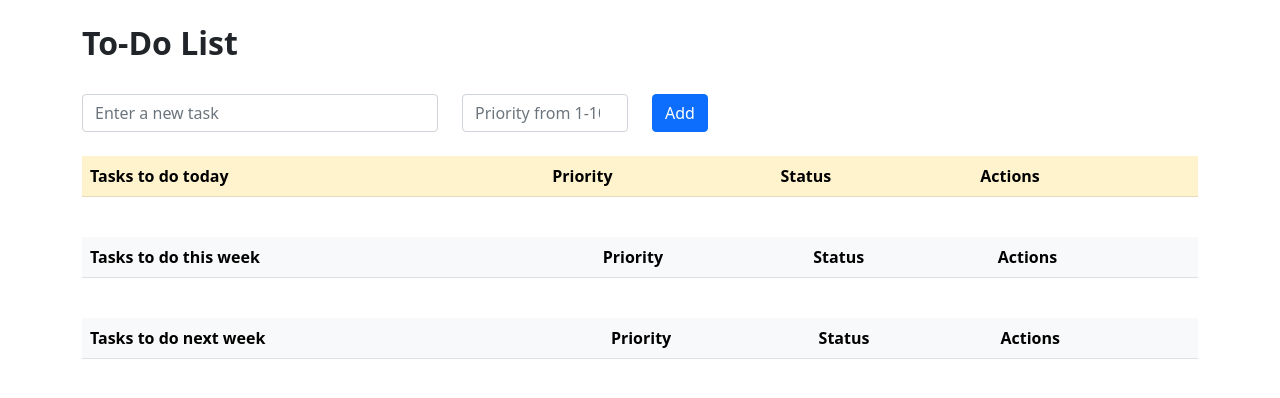
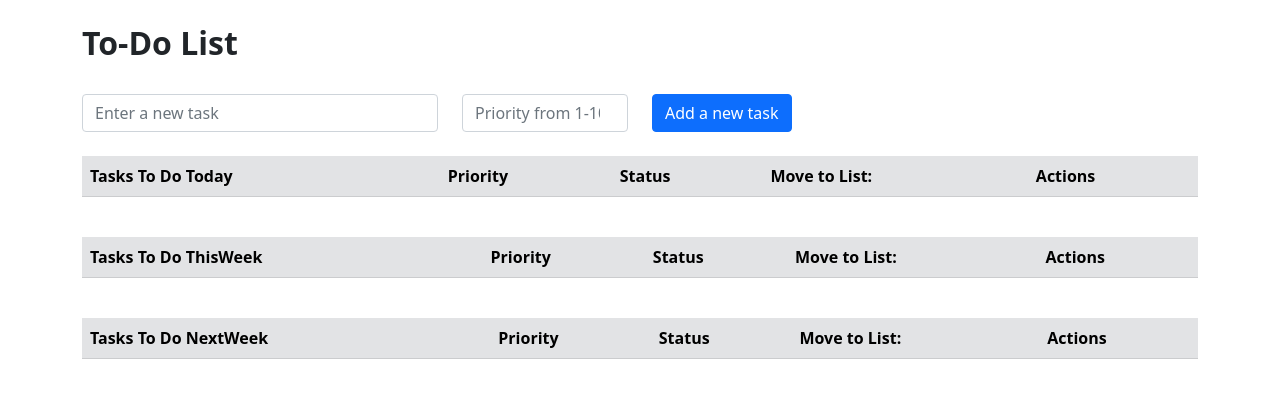
Before and after one commit to AsiaKot/ToDoApp, a Flask app: page / in a window 1280 px wide. Shown: the top 398 px of the page. Run offline with Flask 2, Linux system fonts and the light colour scheme; tables that the repository leaves empty hold one stand-in row (values such as "Sample post"); lists and menus that the app fills with data are empty.

Commit message:
reorganizing index.html template - move tb code to table.html

```diff
--- a/app/templates/index.html
+++ b/app/templates/index.html
@@ -8,8 +8,10 @@
     <meta charset="UTF-8">
     <title>To Do List</title>
 </head>
+
+<br>
+
 <body>
-<br>
     <div class="container">
         <div class="row justify-content-start">
             <div class="col">
@@ -18,7 +20,7 @@
             </div>
         </div>
 
-    <!Adding new task!>
+    <!Adding a new task!>
     <form action="/add" method="POST">
         <div class="row align-items-center">
             <div class="col-4">
@@ -28,177 +30,30 @@
                 <input class="form-control" name="priority" placeholder="Priority from 1-10" type="number"
                        min="1" max="10" required>
             </div>
-            <div class="col-1">
-                <button class="btn btn-primary" type="submit">Add</button>
+            <div class="col-3">
+                <button class="btn btn-primary" type="submit">Add a new task</button>
             </div>
-            <div class="col-5"></div>
+            <div class="col-3"></div>
         </div>
     </form>
 
     <br>
 
     <!Table: Tasks for today!>
-    <div class="row justify-content-center">
-        <div class="col">
-
-            <table class="table">
-                <thead>
-                <tr class="table-warning">
-                    <th scope="col">Tasks to do today</th>
-                    <th scope="col">Priority</th>
-                    <th scope="col">Status</th>
-                    <th scope="col">Actions</th>
-                </tr>
-                </thead>
-
-                <tbody>
-                {% for todo in todo_list %}
-
-                {% if todo.when == 'Today' %}
-                    {% if todo.complete == False %}
-
-                        <tr class="table-warning">
-
-                            <td>{{ todo.title }}</td>
-                            <td>{{ todo.priority }}</td>
-                            <td><span class="badge bg-warning text-dark">To do</span></td>
-
-                    {% else %}
-
-                            <tr class="table-success">
-
-                            <td><del>{{ todo.title }}</del></td>
-                            <td>{{ todo.priority }}</td>
-                            <td><span class="badge bg-success">Done!</span></td>
-
-                    {% endif%}
-
-                            <td>
-                                <a class="btn btn-success" href="/update/{{ todo.id_task }}">✓</a>
-                                <a class="btn btn-primary" href="/move/ThisWeek/{{ todo.id_task }}">↓</a>
-                                <a class="btn btn-primary" href="/move/NextWeek/{{ todo.id_task }}">↓↓</a>
-                                <a class="btn btn-danger" href="/delete/{{ todo.id_task }}">✗</a>
-                            </td>
-
-                    {% endif %}
-
-                        </tr>
-
-                {% endfor %}
-
-                </tbody>
-            </table>
-        </div>
-    </div>
+        {% set set_when = 'Today' %}
+            {% include "table.html" %}
 
     <br>
 
     <!Table: Tasks for this week!>
-    <div class="row justify-content-center">
-        <div class="col">
-
-            <table class="table">
-                <thead>
-                <tr class="table-light">
-                    <th scope="col">Tasks to do this week</th>
-                    <th scope="col">Priority</th>
-                    <th scope="col">Status</th>
-                    <th scope="col">Actions</th>
-                </tr>
-                </thead>
-
-                <tbody>
-                {% for todo in todo_list %}
-
-                    {% if todo.when == 'ThisWeek' %}
-                        {% if todo.complete == False %}
-                        <tr class="table-light">
-
-                            <td>{{ todo.title }}</td>
-                            <td>{{ todo.priority }}</td>
-                            <td><span class="badge bg-warning text-dark">To do</span></td>
-
-                    {% else %}
-
-                            <tr class="table-success">
-
-                            <td><del>{{ todo.title }}</del></td>
-                            <td>{{ todo.priority }}</td>
-                            <td><span class="badge bg-success">Done!</span></td>
-
-                    {% endif %}
-
-                            <td>
-                                <a class="btn btn-success" href="/update/{{ todo.id_task }}">✓</a>
-                                <a class="btn btn-primary" href="/move/Today/{{ todo.id_task }}">↑</a>
-                                <a class="btn btn-primary" href="/move/NextWeek/{{ todo.id_task }}">↓</a>
-                                <a class="btn btn-danger" href="/delete/{{ todo.id_task }}">✗</a>
-                            </td>
-
-                    {% endif %}
-
-                        </tr>
-
-                {% endfor %}
-
-                </tbody>
-            </table>
-        </div>
-    </div>
+        {% set set_when = 'ThisWeek' %}
+            {% include "table.html" %}
 
     <br>
 
     <!Table: Tasks for next week!>
-    <div class="row justify-content-center">
-        <div class="col">
+        {% set set_when = 'NextWeek' %}
+            {% include "table.html" %}
 
-            <table class="table">
-                <thead>
-                <tr class="table-light">
-                    <th scope="col">Tasks to do next week</th>
-                    <th scope="col">Priority</th>
-                    <th scope="col">Status</th>
-                    <th scope="col">Actions</th>
-                </tr>
-                </thead>
-
-                <tbody>
-                {% for todo in todo_list %}
-
-                    {% if todo.when == 'NextWeek' %}
-                        {% if todo.complete == False %}
-                        <tr class="table-light">
-
-                            <td>{{ todo.title }}</td>
-                            <td>{{ todo.priority }}</td>
-                            <td><span class="badge bg-warning text-dark">To do</span></td>
-
-                    {% else %}
-
-                            <tr class="table-success">
-
-                            <td><del>{{ todo.title }}</del></td>
-                            <td>{{ todo.priority }}</td>
-                            <td><span class="badge bg-success">Done!</span></td>
-
-                    {% endif %}
-
-                            <td>
-                                <a class="btn btn-success" href="/update/{{ todo.id_task }}">✓</a>
-                                <a class="btn btn-primary" href="/move/ThisWeek/{{ todo.id_task }}">↑</a>
-                                <a class="btn btn-primary" href="/move/Today/{{ todo.id_task }}">↑↑</a>
-                                <a class="btn btn-danger" href="/delete/{{ todo.id_task }}">✗</a>
-                            </td>
-
-                    {% endif %}
-
-                        </tr>
-
-                {% endfor %}
-
-                </tbody>
-            </table>
-        </div>
-    </div>
 </body>
 </html>
--- /dev/null
+++ b/app/templates/table.html
@@ -0,0 +1,90 @@
+<! Table !>
+
+    <div class="row justify-content-center">
+        <div class="col">
+
+            <table class="table">
+                <thead>
+                <tr class="table-secondary">
+                    <th scope="col">Tasks To Do {{ set_when }}</th>
+                    <th scope="col">Priority</th>
+                    <th scope="col">Status</th>
+                    <th scope="col">Move to List:</th>
+                    <th scope="col">Actions</th>
+                </tr>
+                </thead>
+
+                <tbody>
+
+            {% for todo in todo_list|sort(reverse=true, attribute='priority') %}
+
+                {% if todo.when == set_when %}
+
+                    {% if todo.complete == False %}
+
+                        <tr class="table-light">
+
+                        <! Task to do / Priority !>
+                            {% if todo.priority >= 8 %}
+                                <td><strong>{{ todo.title }}</strong></td>
+                                <td><strong>{{ todo.priority }}</strong></td>
+                            {% else %}
+                                <td>{{ todo.title }}</td>
+                                <td>{{ todo.priority }}</td>
+                            {% endif %}
+                            <td><span class="badge bg-warning text-dark">To do</span></td>
+
+                    {% else %}
+
+                        <tr class="table-success">
+
+                            <td><del>{{ todo.title }}</del></td>
+                            <td><del>{{ todo.priority }}</del></td>
+                            <td><span class="badge bg-success">Done!</span></td>
+
+                    {% endif %}
+
+                            <! Move to List !>
+                            {% if set_when == 'Today' %}
+                            <td>
+                                <a class="btn btn-outline-primary btn-sm"
+                                   href="/move/ThisWeek/{{ todo.id_task }}">ThisWeek</a>
+                                <a class="btn btn-outline-primary btn-sm"
+                                   href="/move/NextWeek/{{ todo.id_task }}">NextWeek</a>
+                            </td>
+
+
+                            {% elif set_when == 'ThisWeek' %}
+                            <td>
+                                <a class="btn btn-outline-primary btn-sm"
+                                   href="/move/Today/{{ todo.id_task }}">Today</a>
+                                <a class="btn btn-outline-primary btn-sm"
+                                   href="/move/NextWeek/{{ todo.id_task }}">NextWeek</a>
+                            </td>
+
+                            {% elif set_when == 'NextWeek' %}
+                            <td>
+                                <a class="btn btn-outline-primary btn-sm"
+                                   href="/move/Today/{{ todo.id_task }}">Today</a>
+                                <a class="btn btn-outline-primary btn-sm"
+                                   href="/move/ThisWeek/{{ todo.id_task }}">ThisWeek</a>
+                            </td>
+                            {% endif %}
+
+
+                            <! Actions !>
+                            <td>
+                                <a class="btn btn-success" href="/update/{{ todo.id_task }}">✓</a>
+                                <a class="btn btn-danger" href="/delete/{{ todo.id_task }}">✗</a>
+                            </td>
+
+                {% endif %}
+
+                        </tr>
+
+            {% endfor %}
+
+                </tbody>
+            </table>
+        </div>
+    </div>
```
Lines whose indentation alone changed are shown as unchanged.
